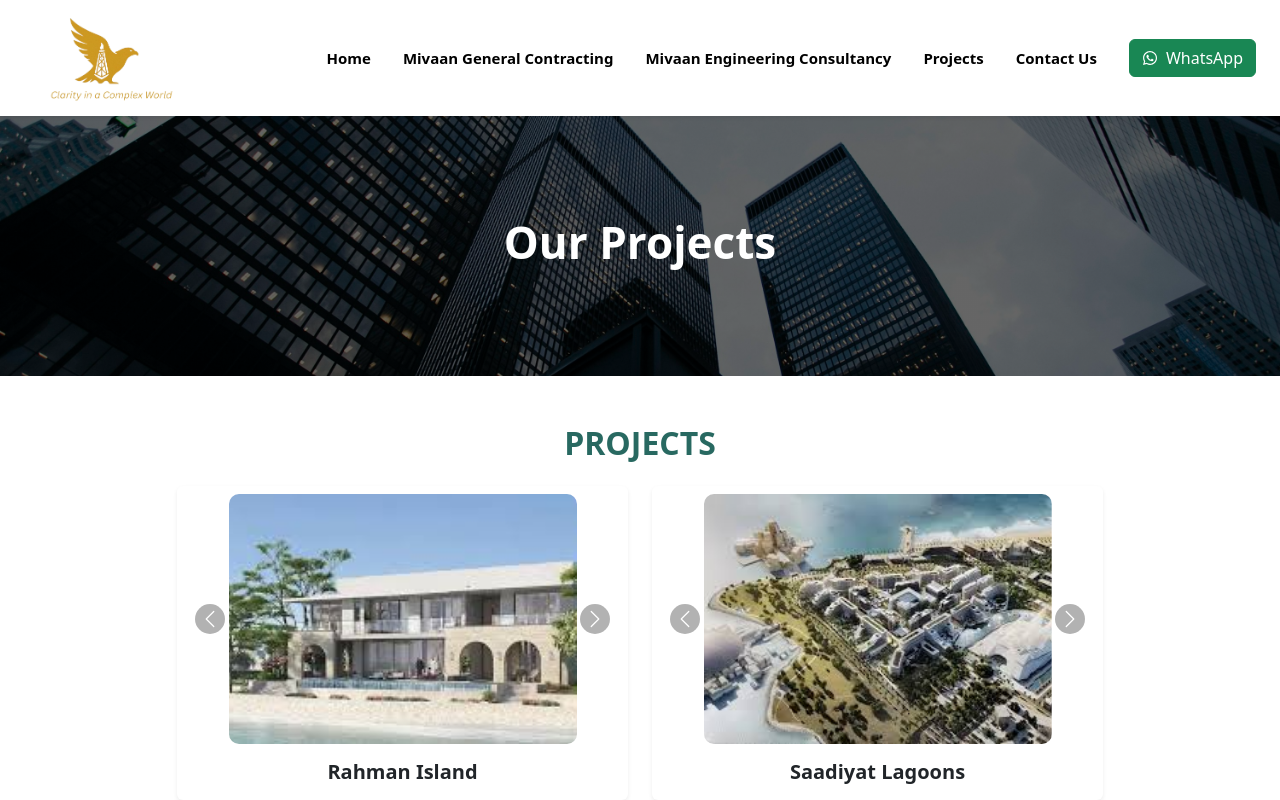
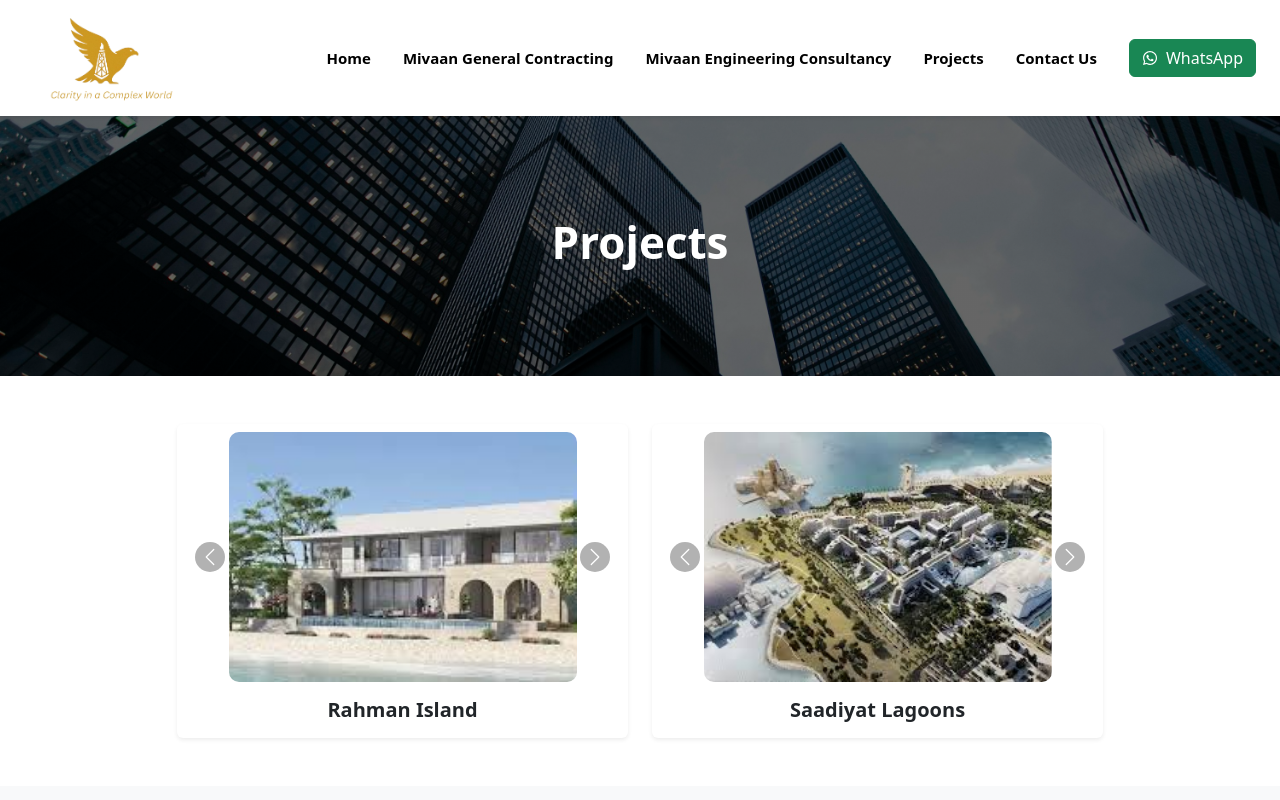
Before and after one commit to mudasarasim/mivaan-engineering-web, a React (Create React App) app: page /projects in a window 1280 px wide. Shown: the top 800 px of the page. Built offline with nearby package versions, Linux system fonts and the light colour scheme.

Commit message:
Changed Title.

```diff
--- a/src/pages/Projects.js
+++ b/src/pages/Projects.js
@@ -36,7 +36,7 @@ const Projects = () => {
                     textAlign: 'center',
                   }}
                 >
-                  <h2>Our Projects</h2>
+                  <h2>Projects</h2>
                 </div>
               </div>
             </div>
@@ -45,7 +45,7 @@ const Projects = () => {
       </div>
 
       <section className="container my-5">
-          <h2 className="text-teal fw-bold mb-4 text-center">PROJECTS</h2>
+          {/* <h2 className="text-teal fw-bold mb-4 text-center">PROJECTS</h2>             */}
           <div className="row g-4 justify-content-center">
             {locations.map(([location, images], idx) => (
               <div className="col-md-6 col-lg-5" key={location}>
```
